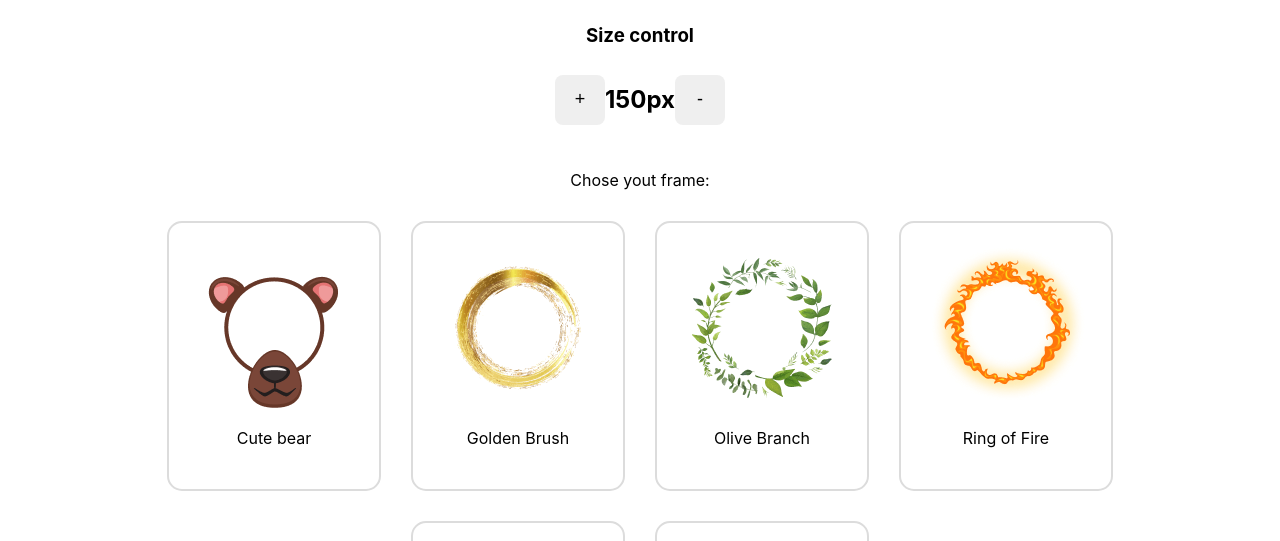
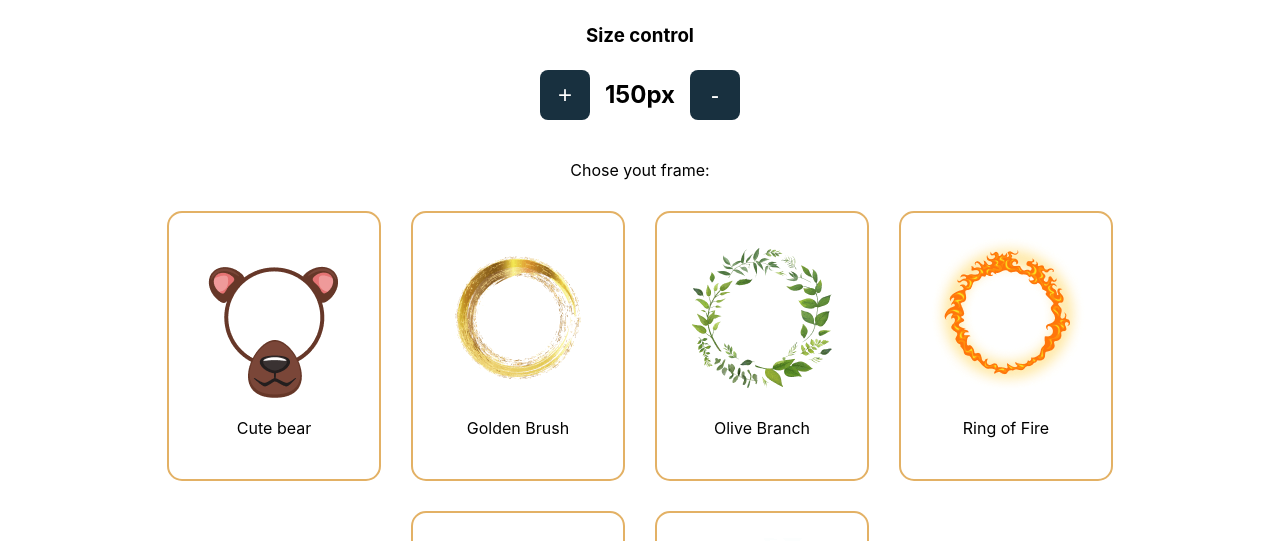
Before and after one commit to avrahamassaga/frame-task, a React (Create React App) app: page / in a window 1280 px wide. Shown: the part 345-886 px from the top of the page. Built offline with nearby package versions, Linux system fonts and the light colour scheme.

Commit message:
new vers

```diff
--- a/src/Components/AvatarSizeControl/ControlStyle.css
+++ b/src/Components/AvatarSizeControl/ControlStyle.css
@@ -1,8 +1,10 @@
 button{
     width: 50px;
     height: 50px;
-    font-size: 18px;
+    font-size: 24px;
     border-radius: 8px;
+    background-color: rgb(24, 48, 63);
+    color: white;
     border: none;
 }
 .controlPanel-container{
@@ -14,12 +16,7 @@ button{
     align-items: center;
     justify-content: center;
 }
-.size-inp{
-    text-align: center;
-    width: 50px;
-    height: 50px;
-    font-size: 18px;
-    border-radius: 8px;
-    margin: 10px;
-    border: none;
+.size-number{
+    font-size: 24px;
+    margin: 15px;
 }
--- a/src/Components/AvatarSizeControl/SizeControl.jsx
+++ b/src/Components/AvatarSizeControl/SizeControl.jsx
@@ -9,7 +9,7 @@ export default function SizeControl(props) {
         <h3>Size control</h3>
         <div className="contolPanel">
             <button onClick={()=>ChencgeSize(imgSize,setImgSize,1)}>+</button>
-            <h2>{imgSize+'px'}</h2>
+            <h2 className='size-number'>{imgSize+'px'}</h2>
             <button onClick={()=>ChencgeSize(imgSize,setImgSize,0)}>-</button>
         </div>
     </div>
--- a/src/Components/FramesList/FrameBarStyle.css
+++ b/src/Components/FramesList/FrameBarStyle.css
@@ -3,16 +3,18 @@
     align-items: center;
     justify-content: center;
     flex-wrap: wrap;
+    scrollbar-width: inherit;
+    scrollbar-color: rgb(18, 30, 57) orange;
 }
 .framePointer{
     margin: 15px;
-    border: 2px solid gainsboro;
+    border: 2px solid rgb(227, 177, 101);
     border-radius: 15px;
     padding: 25px;
 }
 
 .framePointer:hover{
-    background-color: rgb(202, 236, 250);
+    background-color: rgb(167, 167, 167);
 }
 .scroll-title{
     display: none;
```
Also changed, not shown: 12 other files (tests, documents, lock files or other folders).
